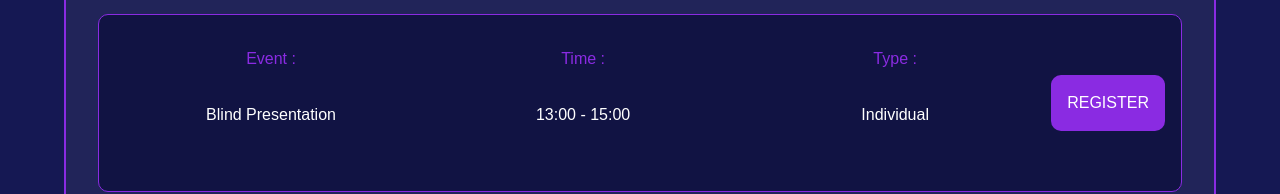
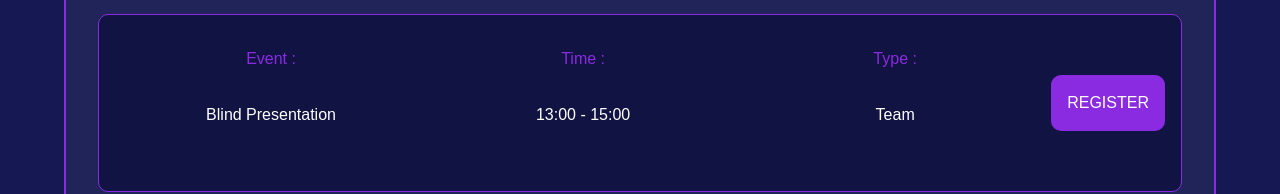
Before and after one commit to ACM-SIST/Horizon_23_Website, a Next.js app: page / in a window 1280 px wide. Shown: the part 2966-3160 px from the top of the page. Built offline with nearby package versions, Linux system fonts and the light colour scheme.

Commit message:
changes in jam and blind presentation

```diff
--- a/pages/events.js
+++ b/pages/events.js
@@ -424,8 +424,13 @@ In this Round the difficulty level of the questions will be little high compare
                       <ul>
                         <li className={styles.list_item}><p>You should showcase your skill within the time limit. If the skill requires any material then it has to be taken care of by the individual itself.
 </p></li>
+<li className={styles.list_item}><p> If the skill requires any material then it has to be taken care of by the individual itself.
+</p></li>
                         <li className={styles.list_item}><p>Any type of vulgar events are
         not encouraged.
+</p></li>
+<li className={styles.list_item}><p>Showcase of unique talent
+     expected.
 </p></li>
                         <li className={styles.list_item}><p>Time duration 2min max</p></li>
                       </ul>
--- a/pages/index.js
+++ b/pages/index.js
@@ -320,7 +320,7 @@ Horizon 2023 is an inter-department symposium conducted by the School of Computi
               </div>
               <div className={styles.event_info}>
                 <p className={styles.ques}>Type :</p>
-                <p>Individual</p>
+                <p>Team</p>
               </div>
               <Link href='/events' className={styles.event_btn}>REGISTER</Link>
             </div>
```
